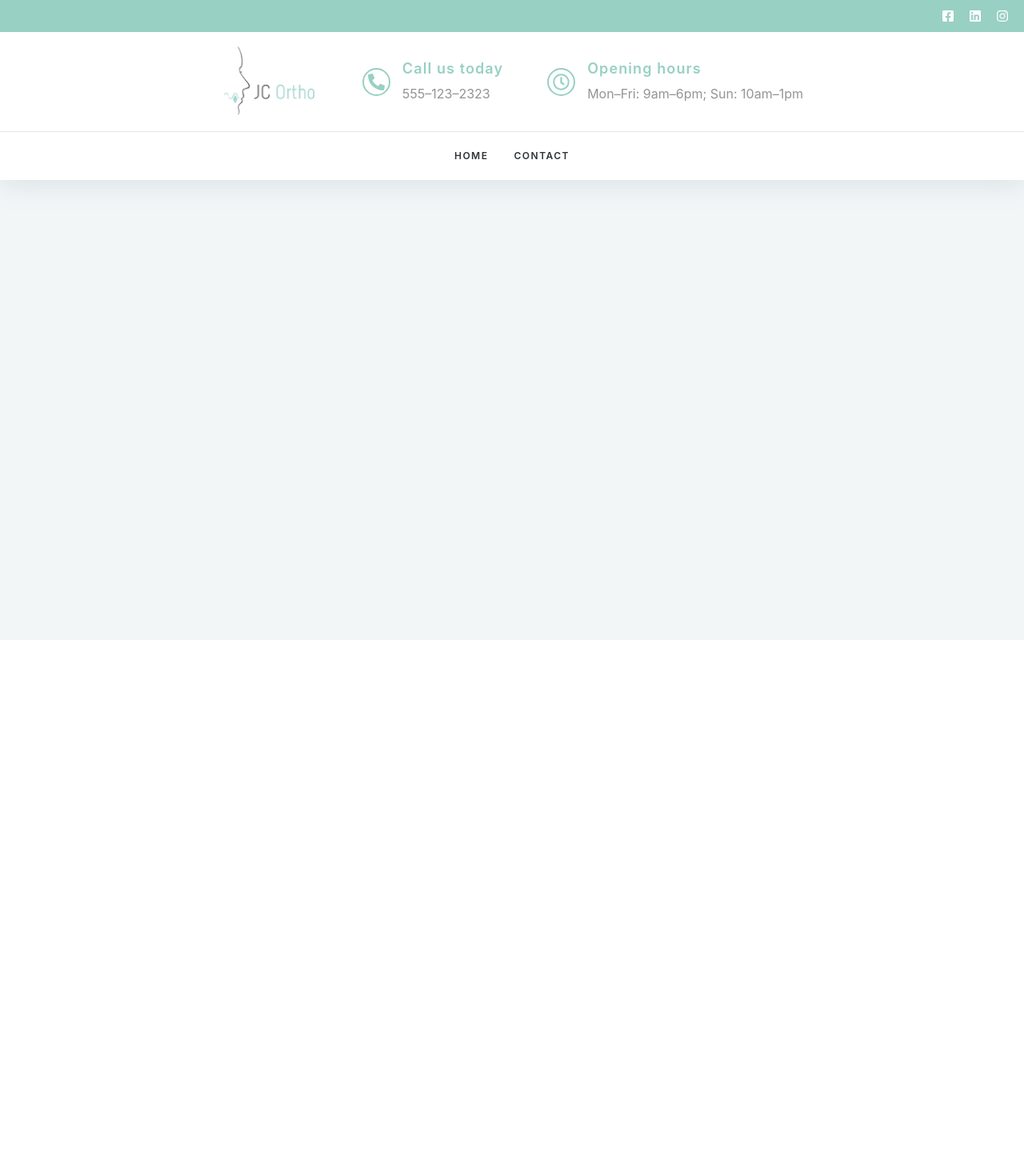
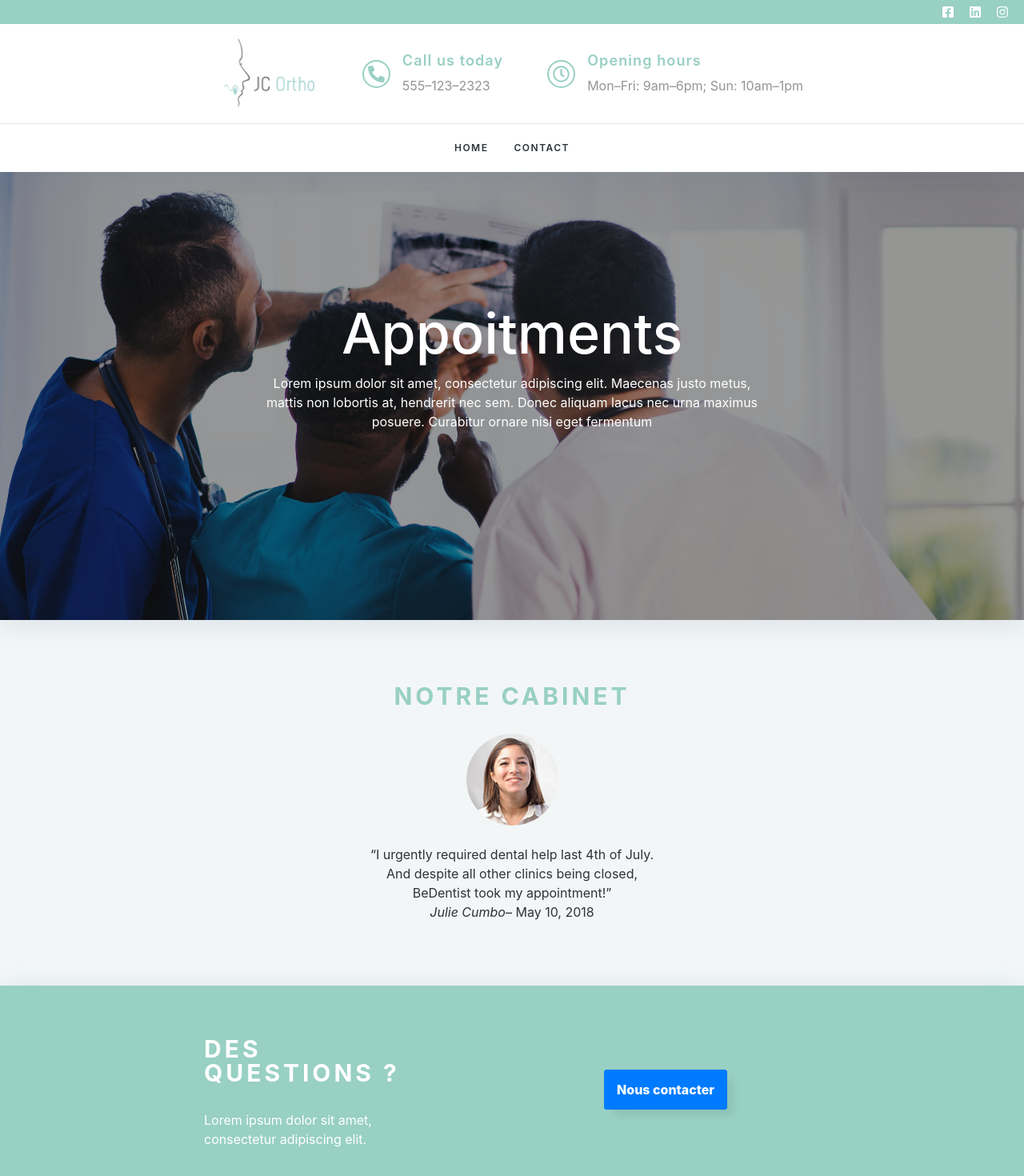
Before and after one commit to AnthonyDeLucrezia/JulieCumboWebsite, a React app: page / in a window 1280 px wide. Shown: the top 1470 px of the page at 80% size. Before the commit the page ends 800 px from the top, so only its background shows below. Built offline with nearby package versions, Linux system fonts and the light colour scheme.

Commit message:
quote home page and question row

```diff
--- a/src/components/carousel/index.scss
+++ b/src/components/carousel/index.scss
@@ -1,5 +1,6 @@
 .app-carousel {
   height: 80vh;
+  box-shadow: 0 5px 32px rgba(103, 122, 141, 0.17);
   .carousel-inner {
     height: 80vh;
     img {
--- a/src/components/header/index.scss
+++ b/src/components/header/index.scss
@@ -1,6 +1,11 @@
 @import "/src/styles/colors.scss";
+@import "/src/styles/variables.scss";
 
 .app-header {
+  position: absolute;
+  z-index: 9;
+  top: 0;
+  height: $header-height;
   width: 100%;
   box-shadow: 0 5px 32px rgba(103, 122, 141, 0.17);
 
@@ -33,7 +38,7 @@
   .social-header {
     width: 100%;
     display: flex;
-    height: 40px;
+    height: 30px;
     justify-content: flex-end;
     align-items: center;
     color: $text-secondary;
--- a/src/components/title/index.jsx
+++ /dev/null
@@ -1,12 +0,0 @@
-import React from "react";
-import "./index.scss";
-
-const AppTitle = (props) => {
-  return (
-    <div className="app-title">
-      <h1>{props.children}</h1>
-    </div>
-  );
-};
-
-export { AppTitle as default };
--- a/src/components/title/index.scss
+++ /dev/null
@@ -1,13 +0,0 @@
-.app-title {
-  padding: 50px 0px;
-  display: flex;
-  justify-content: center;
-  h1 {
-    text-transform: uppercase;
-    padding: 3vh 0px;
-    font-size: 30px;
-    font-weight: 700;
-    letter-spacing: 4px;
-    line-height: 1;
-  }
-}
--- a/src/modules/Home/index.jsx
+++ b/src/modules/Home/index.jsx
@@ -1,17 +1,51 @@
 import React from "react";
 import "./index.scss";
-import Carousel from "./../../components/carousel/index.jsx";
+import AppButton from "./../../components/button/index.jsx";
 import { Row, Col } from "react-bootstrap";
-import AppTitle from "./../../components/title/index.jsx";
 
 const Home = () => {
   return (
     <>
+      <div className="home-slider">
+        <img src={`images/pexels-evg-culture-1170979.jpg`} alt="First slide" />
+        <div className="home-slider-content">
+          <div className="home-slider-text">
+            <h1>Appoitments</h1>
+            <p>
+              Lorem ipsum dolor sit amet, consectetur adipiscing elit. Maecenas
+              justo metus, mattis non lobortis at, hendrerit nec sem. Donec
+              aliquam lacus nec urna maximus posuere. Curabitur ornare nisi eget
+              fermentum
+            </p>
+          </div>
+        </div>
+      </div>
       <Row>
-        <Col>{/* <Carousel /> */}</Col>
+        <Col className="home-about-us">
+          <h1>Notre cabinet</h1>
+          <blockquote class="home-quote">
+            <img class="img-circle" src="images/julie.jpg" alt="" />
+            <p>
+              <q>
+                I urgently required dental help last 4th of July. And despite
+                all other clinics being closed, BeDentist took my appointment!
+              </q>
+            </p>
+            <div>
+              <cite>Julie Cumbo</cite>
+              <time datetime="2018-04-30">– May 10, 2018</time>
+            </div>
+          </blockquote>
+        </Col>
       </Row>
-      <Row>
-        <Col>{/* <AppTitle>bonjour</AppTitle> */}</Col>
+      <Row className="help-row">
+        <Col md={{ span: 3, offset: 2 }}>
+          <h1>Des questions ?</h1>
+          <p>Lorem ipsum dolor sit amet, consectetur adipiscing elit.</p>
+        </Col>
+        <Col md={{ span: 3, offset: 1 }} className="help-button">
+          <AppButton text={"Nous contacter"} />
+        </Col>
       </Row>
     </>
   );
--- a/src/modules/Home/index.scss
+++ b/src/modules/Home/index.scss
@@ -1 +1,94 @@
 @import "./../../styles/colors.scss";
+
+.home-slider {
+  margin-right: -15px;
+  margin-left: -15px;
+  height: 70vh;
+  width: calc(100% + 30px);
+  overflow: hidden;
+  position: relative;
+  box-shadow: 0 5px 32px rgba(103, 122, 141, 0.17);
+  img {
+    width: 100%;
+  }
+  .home-slider-content {
+    height: 70vh;
+    width: 100%;
+    background-color: rgba(0, 0, 0, 0.4);
+    top: 0;
+    position: absolute;
+    .home-slider-text {
+      padding-top: 20vh;
+      color: white;
+      text-align: center;
+      h1 {
+        font-size: 70px;
+      }
+      p {
+        width: 50%;
+        margin: auto;
+      }
+    }
+  }
+}
+.home-about-us {
+  color: $text-primary;
+  width: 100%;
+  padding: 10vh 0px;
+  text-align: center;
+  h1 {
+    color: $text-tertiary;
+    text-transform: uppercase;
+    font-size: 30px;
+    font-weight: 700;
+    letter-spacing: 4px;
+    line-height: 1;
+  }
+  p {
+    width: 50%;
+    margin: auto;
+  }
+
+  .home-quote {
+    margin: auto;
+    padding-top: 3vh;
+    width: 60%;
+
+    .img-circle {
+      border-radius: 50%;
+      height: 115px;
+      height: 115px;
+    }
+
+    p {
+      padding-top: 3vh;
+    }
+  }
+}
+
+.help-row {
+  padding: 5vh;
+  background-color: $bg-secondary;
+  color: $text-secondary;
+  box-shadow: 0 5px 32px rgba(103, 122, 141, 0.17);
+
+  h1 {
+    text-align: left;
+    text-transform: uppercase;
+    padding: 3vh 0px;
+    font-size: 30px;
+    font-weight: 700;
+    letter-spacing: 4px;
+    line-height: 1;
+  }
+  .help-button {
+    margin: auto;
+    .btn {
+      transition: 0.2s ease-in;
+      padding: 12px 15px;
+      font-weight: 800;
+      border-radius: 3px;
+      box-shadow: 10px 10px 10px -3px rgba(0, 0, 0, 0.08);
+    }
+  }
+}
--- a/src/styles/global.scss
+++ b/src/styles/global.scss
@@ -1,7 +1,12 @@
 @import "~bootstrap/scss/bootstrap";
-@import "./../styles/colors.scss";
+@import "./colors.scss";
+@import "./variables.scss";
 
 .app-container {
   background-color: $bg-tertiary;
-  min-height: 100vh;
+  min-height: 200vh;
+
+  .container-fluid {
+    margin-top: $header-height;
+  }
 }
--- /dev/null
+++ b/src/styles/variables.scss
@@ -0,0 +1 @@
+$header-height: 215px;
```
Also changed, not shown: public/images/julie.jpg (added).
